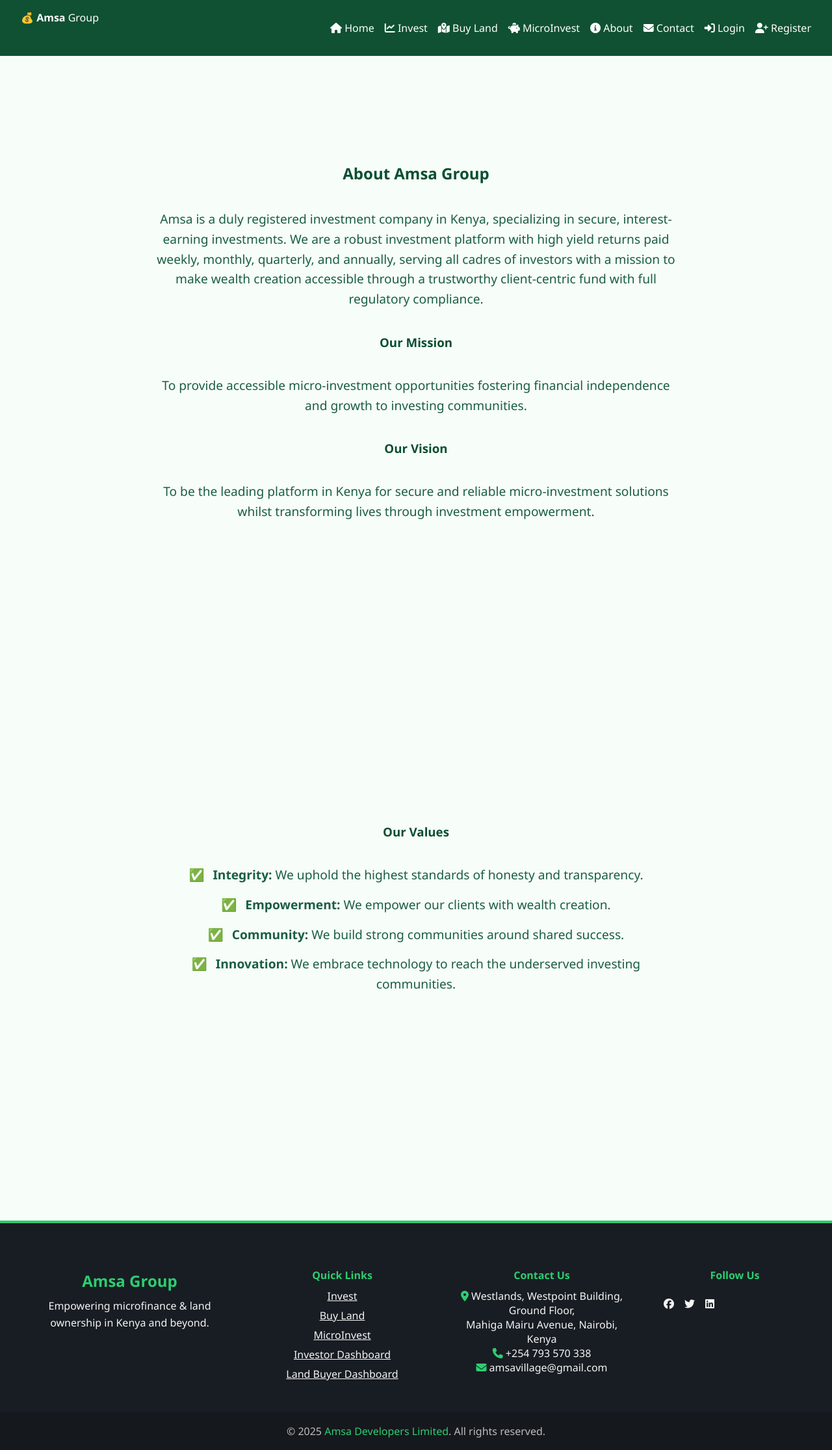
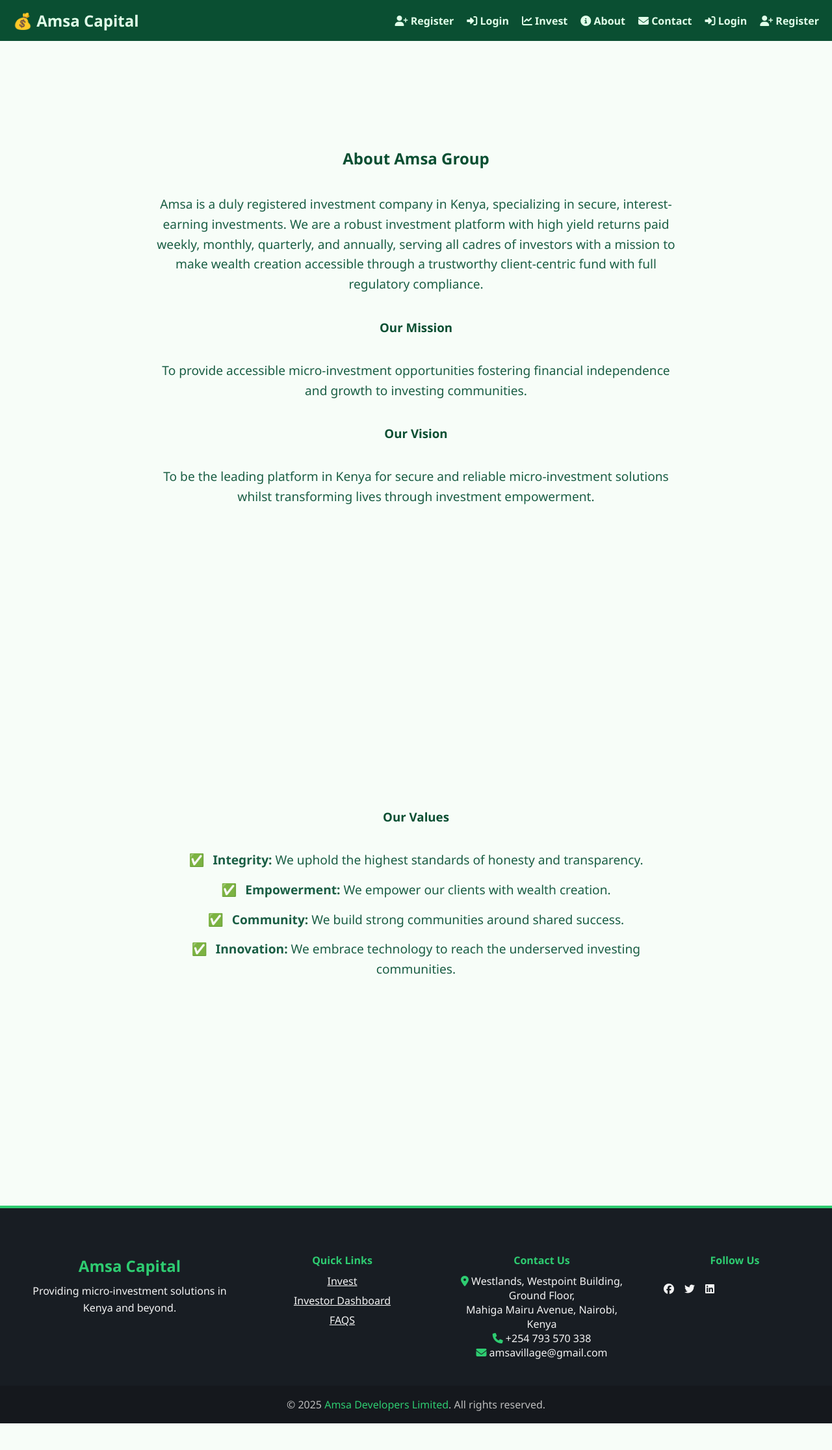
Before and after one commit to 1234manucho/amsa-flask, a Flask app: page /about in a window 1280 px wide. Shown: the whole page at 65% size. After the commit the page ends 2190 px from the top, so only its background shows below. Run offline with Flask 3, Linux system fonts and the light colour scheme; some libraries are stand-ins or nearby versions.

Commit message:
Update base.html

```diff
--- a/app/templates/base.html
+++ b/app/templates/base.html
@@ -3,43 +3,28 @@
 <head>
   <meta charset="UTF-8" />
   <meta name="viewport" content="width=device-width, initial-scale=1.0" />
-  <title>{% block title %}Amsa Group{% endblock %}</title>
+  <title>{% block title %}Amsa Capital{% endblock %}</title>
   <link rel="stylesheet" href="https://cdnjs.cloudflare.com/ajax/libs/font-awesome/6.5.0/css/all.min.css" />
-  <!-- <link rel="stylesheet" href="{{ url_for('static', filename='style.css') }}"> -->
   <link rel="stylesheet" href="{{ url_for('static', filename='style.css') }}">
-
-
   <link rel="stylesheet" href="https://cdn.jsdelivr.net/npm/bootstrap-icons@1.10.5/font/bootstrap-icons.css">
   <link rel="stylesheet" href="https://cdnjs.cloudflare.com/ajax/libs/animate.css/4.1.1/animate.min.css" />
 </head>
 <body>
 
-<!-- Loader Start -->
-<div id="loader-wrapper">
-  <div id="loader">
-    <div class="emoji-sequence animate__animated animate__pulse animate__infinite">
-      <span class="emoji">💰</span>
-      <span class="emoji">💹</span>
-      <span class="emoji">💸</span>
-    </div>
-    <div class="loader-text animate__animated animate__fadeInUp">
-      <span id="loader-message">Loading Amsa Group...</span>
-    </div>
-  </div>
-</div>
-<!-- Loader End -->
+
+
 
 <!-- Navbar -->
 <header>
   <nav class="navbar">
-    <div class="logo">💰 <strong>Amsa</strong> Group</div>
+    <div class="logo">💰 <strong>Amsa</strong> Capital</div>
     <ul class="nav-links">
-      <li><a href="/"><i class="fa fa-home"></i> Home</a></li>
+     <li><a href="/register"><i class="fa fa-user-plus"></i> Register</a></li>
+          <li><a href="/login"><i class="fa fa-sign-in-alt"></i> Login</a></li>
           <li><a href="/invest"><i class="fa fa-chart-line"></i> Invest</a></li>
-      <li><a href="/buy-land"><i class="fa fa-map-marked-alt"></i> Buy Land</a></li>
-      <li><a href="/microfinance"><i class="fa fa-piggy-bank"></i> MicroInvest</a></li>
           <li><a href="/about"><i class="fa fa-info-circle"></i> About</a></li>
           <li><a href="/contact"><i class="fa fa-envelope"></i> Contact</a></li>
+
       {% if session.get('user_id') %}
         {% if session.get('role') == 'admin' %}
         <li><a href="/admin/dashboard"><i class="fa fa-user-shield"></i> Admin Dashboard</a></li>
@@ -48,7 +33,10 @@
           <a href="#"><i class="fa fa-tachometer-alt"></i> Dashboard <i class="fa fa-caret-down"></i></a>
           <ul class="dropdown-menu">
             <li><a href="/dashboard/investor"><i class="fa fa-coins"></i> Investor</a></li>
-            <li><a href="/dashboard/landbuyer"><i class="fa fa-landmark"></i> Land Buyer</a></li>
+            <li><a href="/invest"><i class="fa fa-chart-line"></i> Invest</a></li>
+          <li><a href="/profile"><i class="fa fa-user-circle"></i> Profile</a></li>
+          <li><a href="/logout"><i class="fa fa-sign-out-alt"></i> Logout</a></li>
+
           </ul>
         </li>
         <li><a href="/profile"><i class="fa fa-user-circle"></i> Profile</a></li>
@@ -60,7 +48,6 @@
     </ul>
   </nav>
 </header>
-
 <!-- Page Content -->
 <main>
   {% block content %}{% endblock %}
@@ -70,20 +57,15 @@
 <footer class="site-footer" style="background: #181d23; color: #f4f4f4; padding: 48px 0 0 0; font-family: 'Segoe UI', Arial, sans-serif; border-top: 4px solid #2ecc71;">
   <div class="footer-content" style="display: flex; flex-wrap: wrap; max-width: 1200px; margin: 0 auto; justify-content: space-between; gap: 48px;">
     <div class="footer-section about" style="flex: 1 1 260px; min-width: 220px;">
-      <h3 style="color: #2ecc71; margin-bottom: 10px; font-size: 1.5em;">Amsa Group</h3>
-      <p style="font-size: 1em; line-height: 1.6;">Empowering microfinance &amp; land ownership in Kenya and beyond.</p>
+      <h3 style="color: #2ecc71; margin-bottom: 10px; font-size: 1.5em;">Amsa Capital</h3>
+      <p style="font-size: 1em; line-height: 1.6;">Providing micro-investment solutions in Kenya and beyond.</p>
     </div>
     <div class="footer-section links" style="flex: 1 1 180px; min-width: 180px;">
       <h4 style="color: #2ecc71; margin-bottom: 10px;">Quick Links</h4>
       <ul style="list-style: none; padding: 0; margin: 0;">
         <li style="margin-bottom: 8px;"><a href="/invest" style="color: #f4f4f4;">Invest</a></li>
-        <li style="margin-bottom: 8px;"><a href="/buy-land" style="color: #f4f4f4;">Buy Land</a></li>
-
-        <li style="margin-bottom: 8px;"><a href="/microfinance" style="color: #f4f4f4;">MicroInvest</a></li>
         <li style="margin-bottom: 8px;"><a href="/dashboard/investor" style="color: #f4f4f4;">Investor Dashboard</a></li>
-
-        <li><a href="/dashboard/landbuyer" style="color: #f4f4f4;">Land Buyer Dashboard</a></li>
-        <li style="margin-bottom: 8px;"><a href="/invest_land" style="color: #f4f4f4;"></a></li>
+        <li style="margin-bottom: 8px;"><a href="/faqs" style="color: #f4f4f4;">FAQS</a></li>
       </ul>
     </div>
     <div class="footer-section contact" style="flex: 1 1 220px; min-width: 220px;">
@@ -109,8 +91,6 @@
     &copy; 2025 <span style="color: #2ecc71;">Amsa Developers Limited</span>. All rights reserved.
   </div>
 </footer>
-
-<!-- Loader Script -->
   <script>
   const loaderMessages = [
     "Empowering Investment...",
@@ -139,49 +119,23 @@
     }, 100);
   });
 </script>
-
+<!-- Firebase -->
 <script type="module">
-
-  // Import the functions you need from the SDKs you need
-
   import { initializeApp } from "https://www.gstatic.com/firebasejs/11.9.1/firebase-app.js";
-
   import { getAnalytics } from "https://www.gstatic.com/firebasejs/11.9.1/firebase-analytics.js";
 
-  // TODO: Add SDKs for Firebase products that you want to use
-
-  // https://firebase.google.com/docs/web/setup#available-libraries
-
-
-  // Your web app's Firebase configuration
-
-  // For Firebase JS SDK v7.20.0 and later, measurementId is optional
-
   const firebaseConfig = {
-
     apiKey: "AIzaSyDlMBO0dcIJR6dA8liF9tkqGRlmexbIWZU",
-
     authDomain: "amsa-bb972.firebaseapp.com",
-
     projectId: "amsa-bb972",
-
-    storageBucket: "amsa-bb972.firebasestorage.app",
-
+    storageBucket: "amsa-bb972.appspot.com",
     messagingSenderId: "623077124603",
-
     appId: "1:623077124603:web:bb052d6a31b1062fd3435e",
-
     measurementId: "G-YMED4RPH0S"
-
   };
 
-
-  // Initialize Firebase
-
   const app = initializeApp(firebaseConfig);
-
   const analytics = getAnalytics(app);
-
 </script>
 
 <!-- Loader Styles -->
@@ -192,8 +146,7 @@
     left: 0;
     width: 100%;
     height: 100%;
-    /* Changed from dark grey/black to a very light, almost white blue */
-    background: #F0F8FF; /* AliceBlue, a very subtle light blue */
+    background: #181d23;
     z-index: 9999;
     display: flex;
     align-items: center;
@@ -205,14 +158,11 @@
     font-size: 3rem;
     display: flex;
     gap: 20px;
-    /* Added blue color to the emojis */
-    color: #007BFF; /* A vibrant blue for the emojis */
   }
 
   .loader-text {
     margin-top: 20px;
-    /* Changed from green to a prominent blue */
-    color: #0056b3; /* A medium blue for the loader text */
+    color: #2ecc71;
     font-size: 1.3rem;
     font-weight: bold;
     text-align: center;
@@ -226,27 +176,59 @@
     0%, 100% { transform: translateY(0); }
     50% { transform: translateY(-10px); }
   }
+</style>
 
-/* --- Responsive & Dropdown Styles (No color changes needed here, only structural) --- */
-@media (max-width: 768px) {
-    .footer-content {
-        flex-direction: column;
+<!-- Responsive Navbar Styles -->
+<style>
+  .navbar {
+    background-color: #0A4F32;
+    padding: 15px 20px;
+    display: flex;
+    justify-content: space-between;
     align-items: center;
-        text-align: center;
+    flex-wrap: wrap;
   }
 
-    .footer-section {
-        flex: 1 1 100%;
-        min-width: auto !important;
-        margin-bottom: 24px;
+  .logo {
+    color: #E0FFE9;
+    font-size: 1.5em;
+    font-weight: bold;
   }
 
-    .footer-section ul {
-        padding-left: 0;
+  .nav-links {
+    list-style: none;
+    display: flex;
+    gap: 20px;
+    margin: 0;
+    padding: 0;
+    flex-wrap: wrap;
   }
 
-    .social-icons {
+  .nav-links li {
+    display: inline;
+  }
+
+  .nav-links a {
+    color: #E0FFE9;
+    text-decoration: none;
+    font-weight: bold;
+    transition: color 0.3s ease;
+    font-size: 1rem;
+  }
+
+  .nav-links a:hover {
+    color: #ffffff;
+  }
+
+  @media (max-width: 768px) {
+    .nav-links {
+      flex-direction: row;
       justify-content: center;
+      gap: 10px;
+    }
+    .nav-links a {
+      font-size: 0.9rem;
+      padding: 8px;
     }
   }
 </style>
```
Lines whose indentation alone changed are shown as unchanged.
